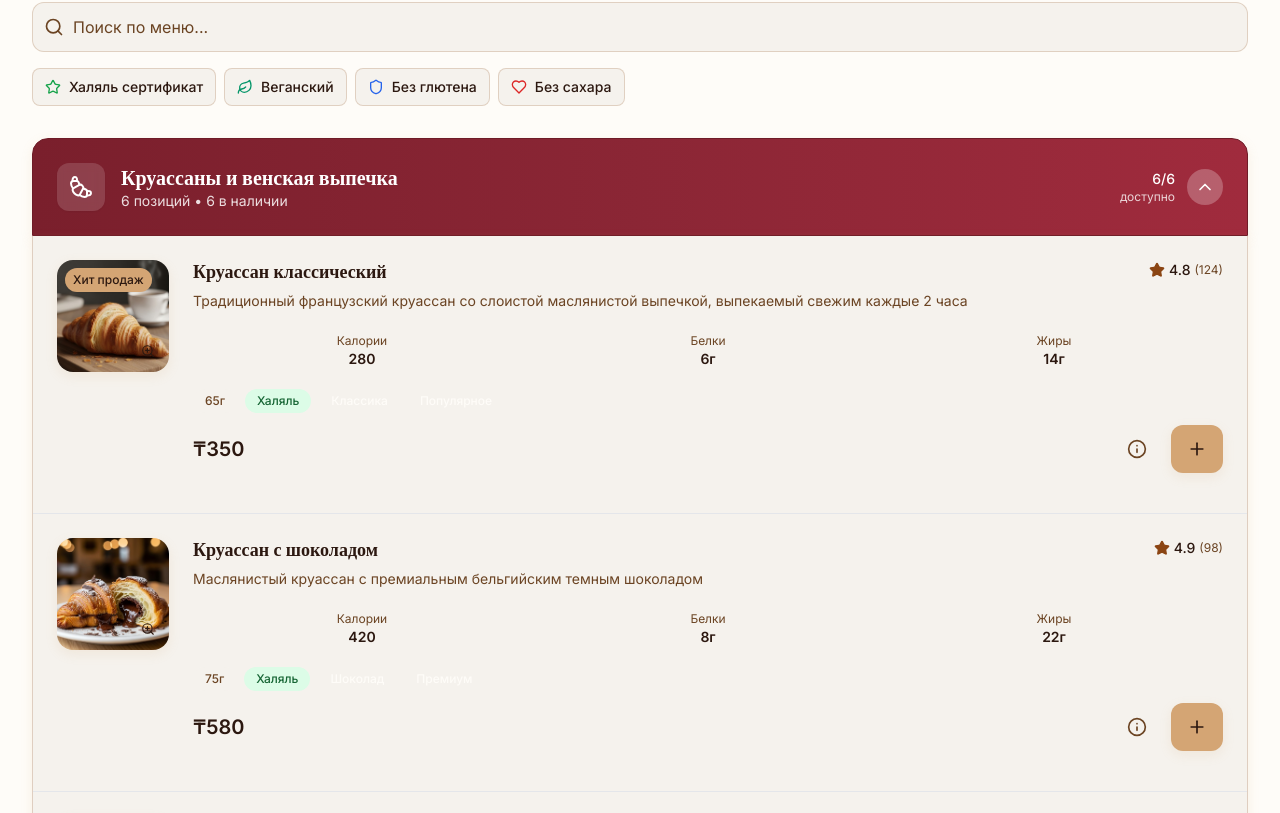
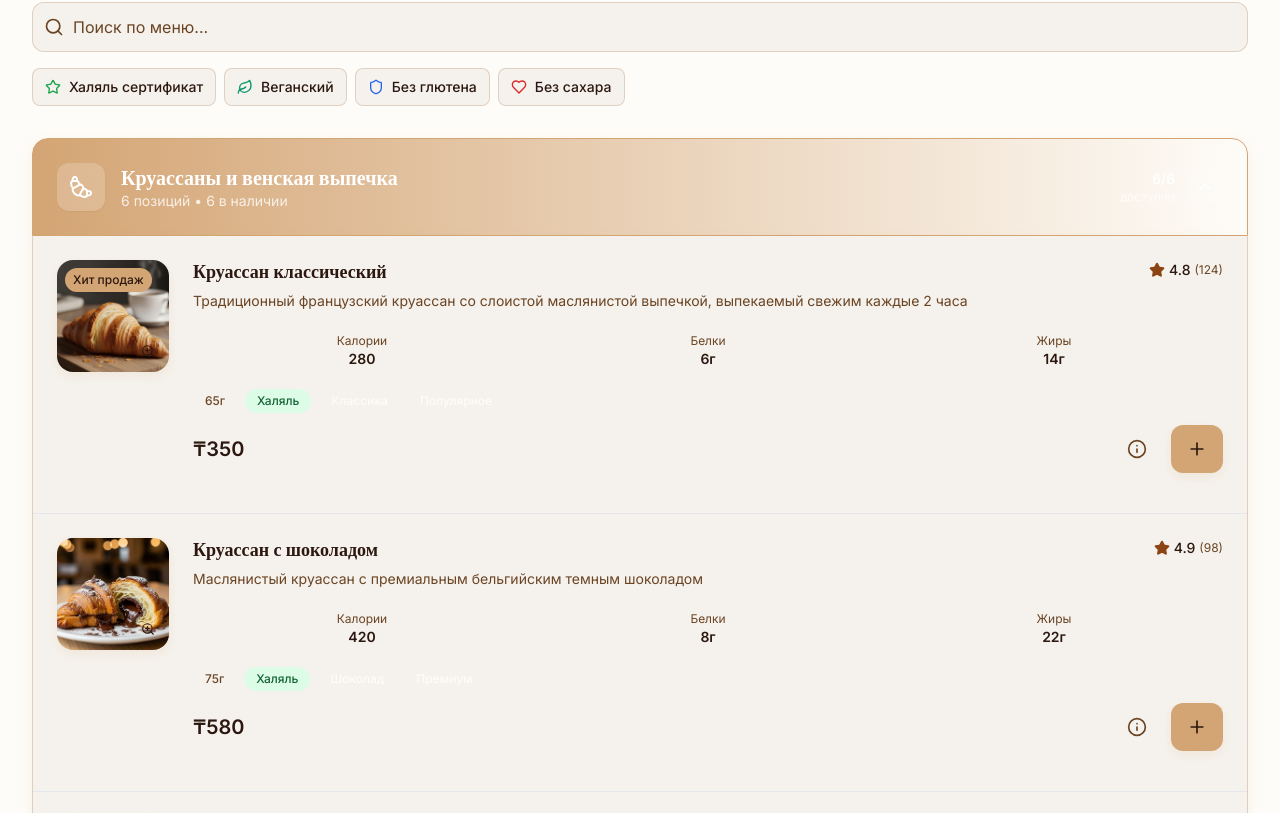
Before and after one commit to Klins74/mon_croissant_digital, a React (Vite) app: page / in a window 1280 px wide. Shown: the part 987-1800 px from the top of the page. Built offline with nearby package versions, Linux system fonts and the light colour scheme.

Commit message:
style(menu): revert to original gradient and add slight saturation (saturate-125)

```diff
--- a/src/pages/menu/index.jsx
+++ b/src/pages/menu/index.jsx
@@ -208,7 +208,7 @@ const CategorySection = ({ category, products, onViewDetails, onAddToCart, isExp
     <div ref={sectionRef} id={`category-${category.id}`} className="mb-6">
       {/* Category Header - Enhanced with burgundy theme */}
       <MotionDiv
-        className="flex items-center justify-between p-6 bg-gradient-to-r from-[#7A1F2C] via-[#8B2635] to-[#A02B3D] text-primary-foreground border border-[#6E1B27] rounded-t-2xl cursor-pointer shadow-warm hover:shadow-warm-lg"
+        className="flex items-center justify-between p-6 bg-gradient-to-r from-primary to-primary/90 text-primary-foreground border border-primary rounded-t-2xl cursor-pointer shadow-warm hover:shadow-warm-lg filter saturate-125"
         onClick={onToggle}
         variants={cardHoverVariants}
         initial="rest"
@@ -216,14 +216,14 @@ const CategorySection = ({ category, products, onViewDetails, onAddToCart, isExp
         whileTap="rest"
       >
         <div className="flex items-center space-x-4">
-          <div className="p-3 rounded-xl bg-white/15 backdrop-blur-sm shadow-sm">
+          <div className="p-3 rounded-xl bg-white/20 backdrop-blur-sm shadow-sm">
             <Icon name={category.icon} size={24} className="text-white" />
           </div>
           <div className="flex-1">
             <h2 className="text-xl font-bold text-white">
               {t(category.name)}
             </h2>
-            <p className="text-sm text-white/85">
+            <p className="text-sm text-white/80">
               {products.length} {t({ RU: 'позиций', KZ: 'дана', EN: 'items' })} • {products.filter(p => p.inStock).length} {t({ RU: 'в наличии', KZ: 'қоймада', EN: 'available' })}
             </p>
           </div>
@@ -234,14 +234,14 @@ const CategorySection = ({ category, products, onViewDetails, onAddToCart, isExp
             <div className="text-sm font-medium text-white">
               {products.filter(p => p.inStock).length}/{products.length}
             </div>
-            <div className="text-xs text-white/80">
+            <div className="text-xs text-white/70">
               {t({ RU: 'доступно', KZ: 'бар', EN: 'available' })}
             </div>
           </div>
           <MotionDiv
             animate={{ rotate: isExpanded ? 180 : 0 }}
             transition={{ duration: 0.3, ease: 'easeInOut' }}
-            className="bg-white/25 rounded-full p-2"
+            className="bg-white/20 rounded-full p-2"
           >
             <Icon name="ChevronDown" size={20} className="text-white" />
           </MotionDiv>
```
